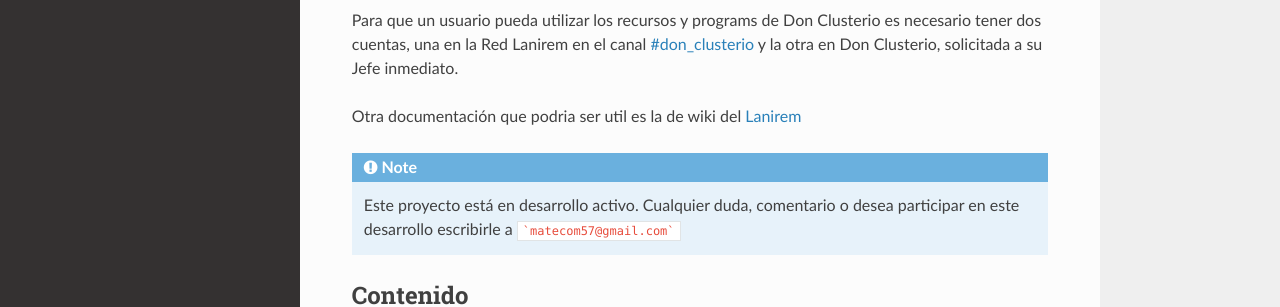
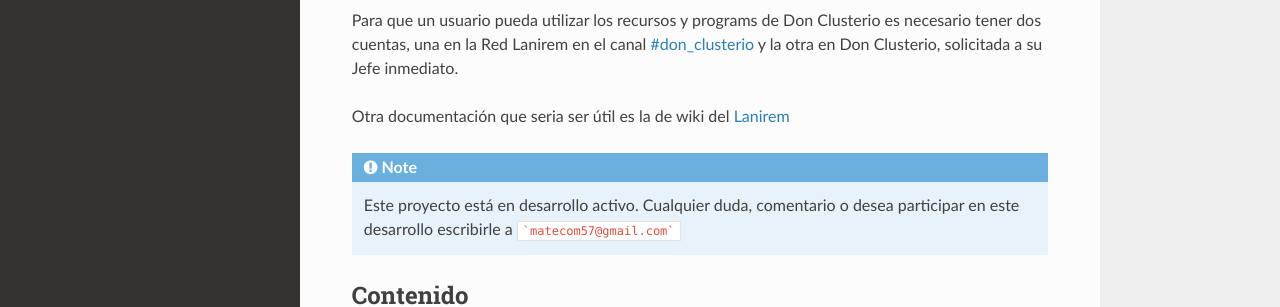
Before and after one commit to matecom57/donclusterio, a Sphinx documentation site: the page built from docs/source/index.rst, in a window 1280 px wide and 1251 px high. Shown: the part 583-890 px from the top of the window. Built offline with Sphinx 7.4.7 and the Read the Docs theme 3.1.0, drawn with Linux system fonts in a browser that asks for light colours; pages that are not in the unit, such as notebooks, are missing from menus.

Commit message:
Update index.rst

```diff
--- a/docs/source/index.rst
+++ b/docs/source/index.rst
@@ -13,7 +13,7 @@ El Instituto cuenta con tres resonadores de resonancia magnética, dos para huma
 
 Para que un usuario pueda utilizar los recursos y programs de Don Clusterio  es necesario tener dos cuentas, una en la Red Lanirem en el canal `#don_clusterio <https://chat-lanirem.lavis.unam.mx/channel/don_clusterio/>`_ y la otra en Don Clusterio, solicitada a su Jefe inmediato.
 
-Otra documentación que podria ser util es la de wiki del `Lanirem <https://github.com/lanirem/documentation/wiki/XCP-Preprocessing/>`_
+Otra documentación que seria ser útil es la de wiki del `Lanirem <https://github.com/lanirem/documentation/wiki/XCP-Preprocessing/>`_
 
 .. note::
 
```
